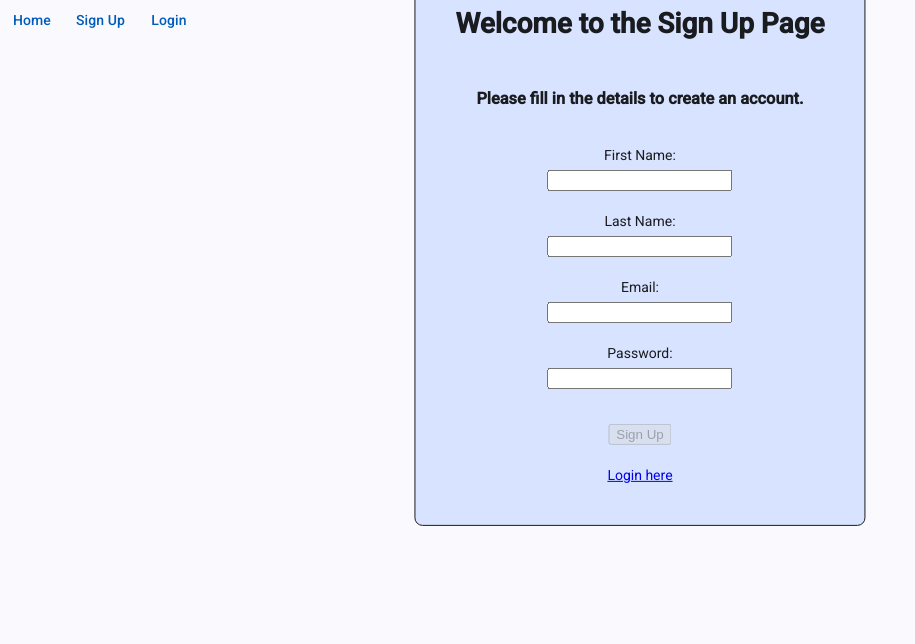
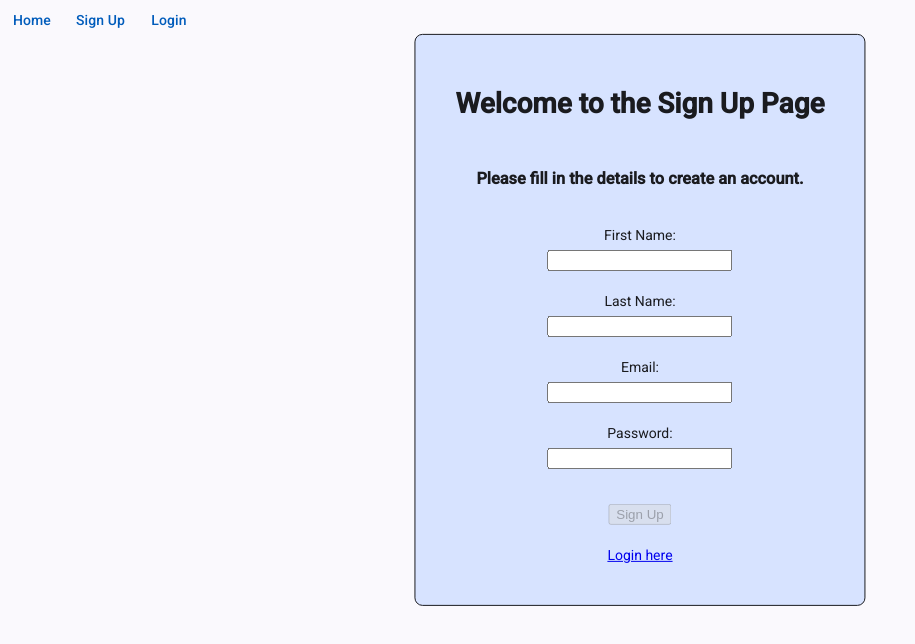
Before and after one commit to JCruz6725/TaskManager_Web_FrontEnd, an Angular app: page /signup in a window 1280 px wide. Shown: the top 644 px of the page, without its empty margins (0-915 px from the left). Built offline with nearby package versions, Linux system fonts and the light colour scheme.

Commit message:
Login and Sign Up positon fixed

```diff
--- a/src/app/Components/sign-up/sign-up.css
+++ b/src/app/Components/sign-up/sign-up.css
@@ -10,7 +10,7 @@
     gap: 20px;
     border-radius: 8px;
     padding: 40px;
-    top: 30%;
+    top: 40%;
     left: 50%;
     transform: translate(-50%, -50%);
 
```
